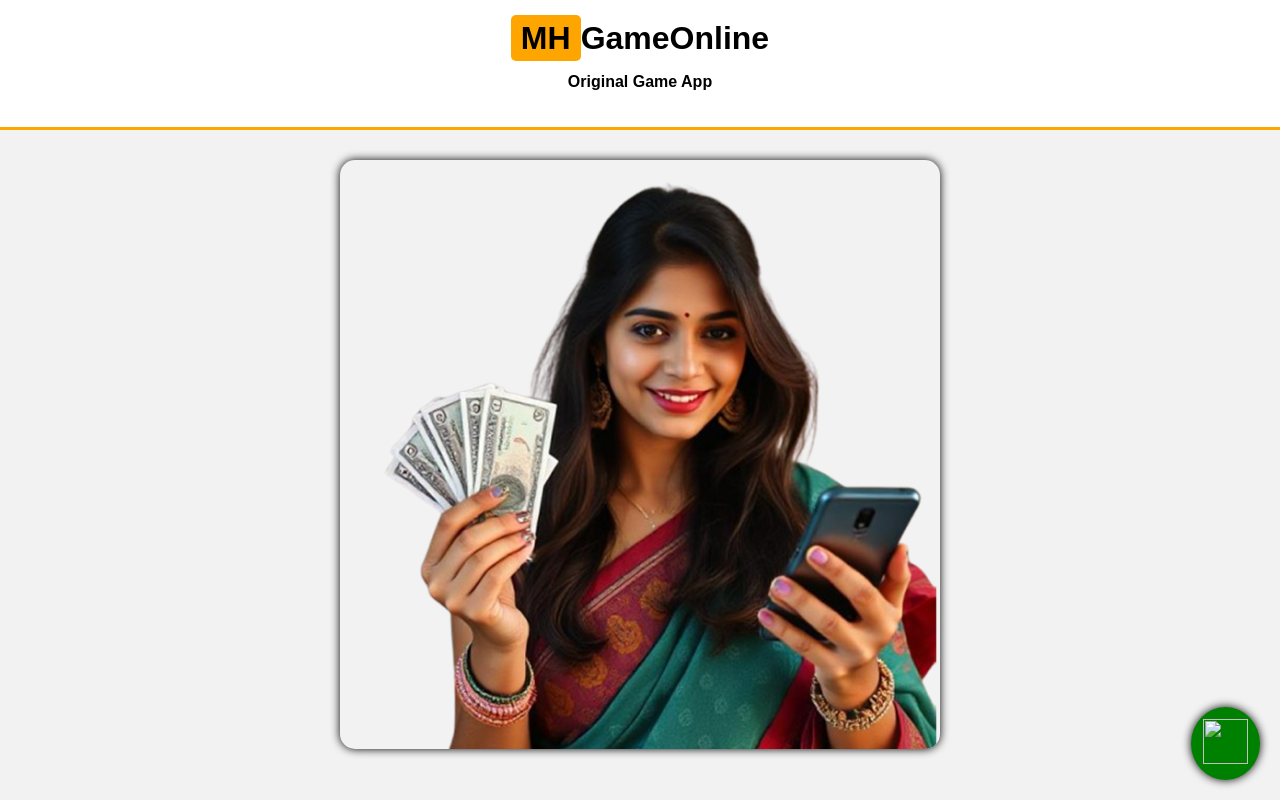
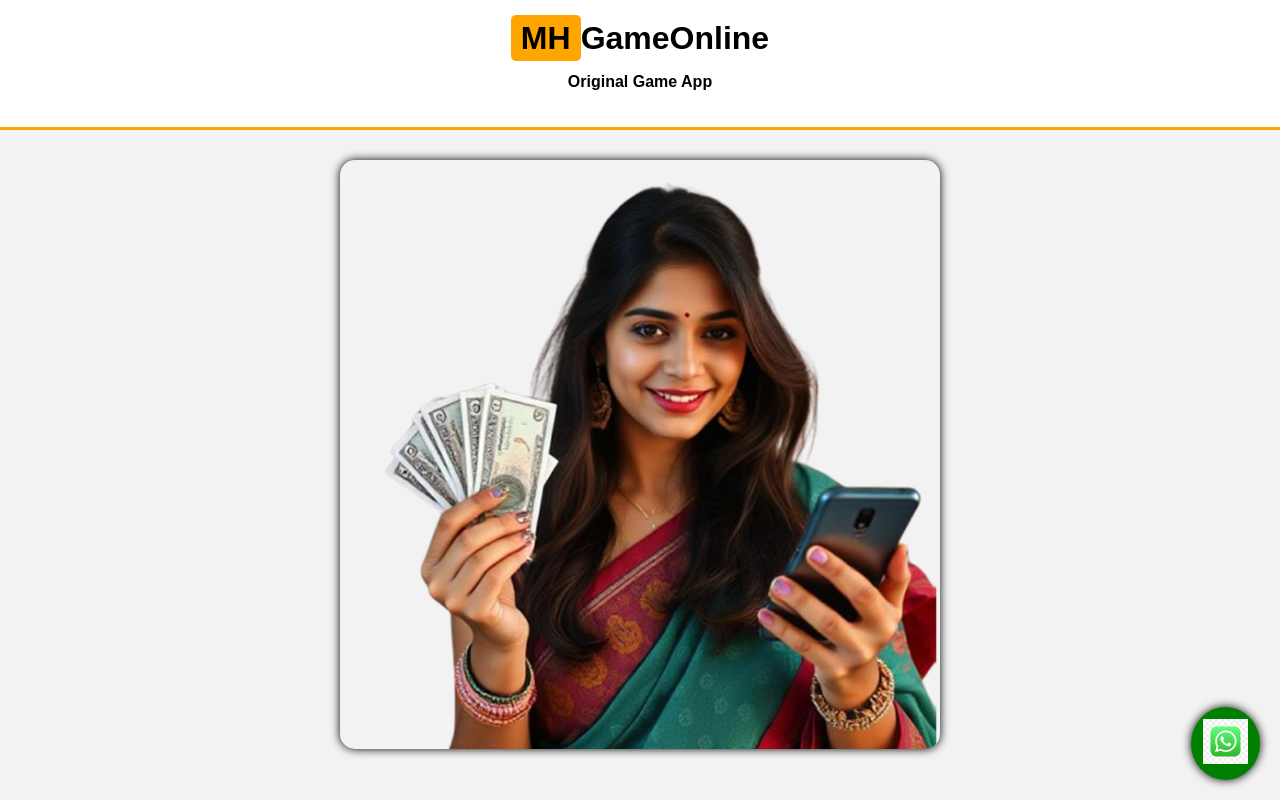
Before and after one commit to MHGameOnline/MHGameOnline, a plain HTML site: page index.html in a window 1280 px wide. Shown: the top 800 px of the page. Drawn offline with Linux system fonts and the light colour scheme.

Commit message:
Update index.html

```diff
--- a/index.html
+++ b/index.html
@@ -223,7 +223,7 @@
 
 <!-- ✅ FLOATING WHATSAPP BUTTON -->
 <a href="https://wa.me/918956490113" target="_blank" class="floating-whatsapp">
-    <img src="whatsapp.png">
+    <img src="whatsapp.jpg">
 </a>
 
 </body>
```
